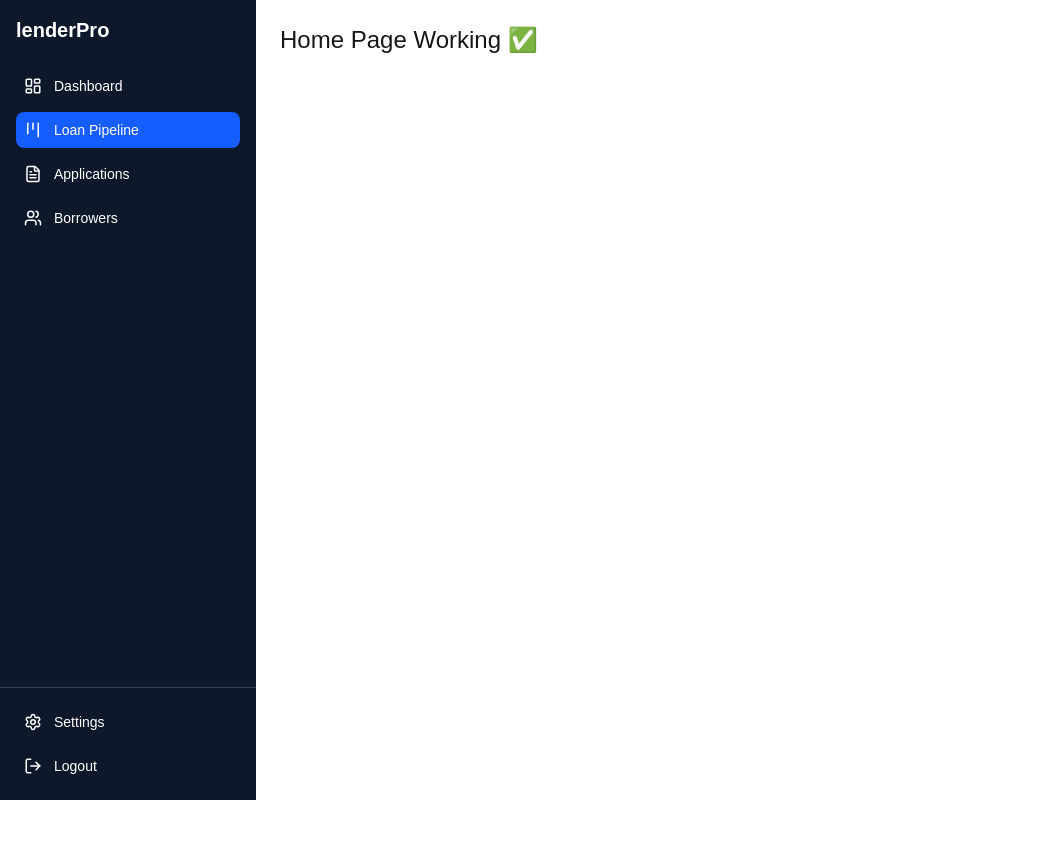
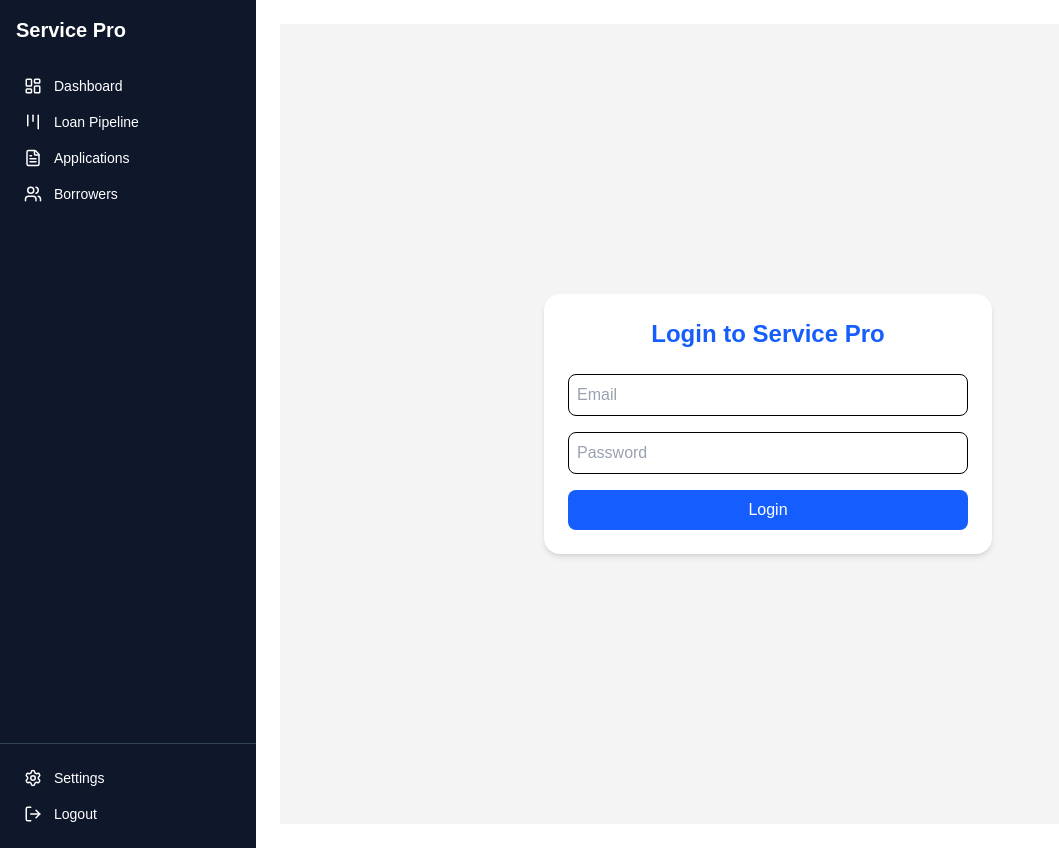
Before and after one commit to getmilan4/servicepro, a Next.js app: page / in a window 1280 px wide. Shown: the whole page, without its empty margins (0-1059 px from the left). Before the commit the page ends 800 px from the top, so only its background shows below. Built offline with nearby package versions, Linux system fonts and the light colour scheme.

Commit message:
create login UI before logic

```diff
--- /dev/null
+++ b/app/applications/page.tsx
@@ -0,0 +1,3 @@
+export default function Applications() {
+  return <h1 className="text-2xl font-bold">Applications</h1>;
+}
--- /dev/null
+++ b/app/borrowers/page.tsx
@@ -0,0 +1,3 @@
+export default function Borrowers() {
+  return <h1 className="text-2xl font-bold">Borrowers</h1>;
+}
--- /dev/null
+++ b/app/dashboard/page.tsx
@@ -0,0 +1,3 @@
+export default function Dashboard() {
+  return <h1 className="text-2xl font-bold">Dashboard</h1>;
+}
--- a/app/page.tsx
+++ b/app/page.tsx
@@ -1,5 +1,56 @@
-import Image from "next/image";
+"use client";
+
+import { useState } from "react";
+import { useRouter } from "next/navigation";
 
 export default function Home() {
-  return <h1 className="text-2xl">Home Page Working ✅</h1>;
+  const router = useRouter();
+
+  const [email, setEmail] = useState("");
+  const [password, setPassword] = useState("");
+
+  const handleLogin = () => {
+    // TEMP: fake login
+    if (email && password) {
+      router.push("/dashboard");
+    } else {
+      alert("Please enter email and password");
+    }
+  };
+
+  return (
+    <div className="flex items-center justify-center h-screen bg-zinc-100">
+      <div className="w-full max-w-md bg-white p-6 rounded-2xl shadow-md">
+        <h1 className="text-2xl font-semibold mb-6 text-center text-blue-600">
+          Login to Service Pro
+        </h1>
+
+        {/* Email */}
+        <input
+          type="email"
+          placeholder="Email"
+          className="w-full mb-4 p-2 border rounded-lg text-black placeholder:text-gray-400 focus:outline-none focus:ring-2 focus:ring-blue-500"
+          value={email}
+          onChange={(e) => setEmail(e.target.value)}
+        />
+
+        {/* Password */}
+        <input
+          type="password"
+          placeholder="Password"
+          className="w-full mb-4 p-2 border rounded-lg text-black placeholder:text-gray-400 focus:outline-none focus:ring-2 focus:ring-blue-500"
+          value={password}
+          onChange={(e) => setPassword(e.target.value)}
+        />
+
+        {/* Button */}
+        <button
+          onClick={handleLogin}
+          className="w-full bg-blue-600 text-white py-2 rounded-lg hover:bg-blue-700 transition"
+        >
+          Login
+        </button>
+      </div>
+    </div>
+  );
 }
--- /dev/null
+++ b/app/pipeline/page.tsx
@@ -0,0 +1,3 @@
+export default function Pipeline() {
+  return <h1 className="text-2xl font-bold">Loan Pipeline</h1>;
+}
--- a/components/Sidebar.tsx
+++ b/components/Sidebar.tsx
@@ -1,4 +1,7 @@
 "use client";
+
+import Link from "next/link";
+import { usePathname } from "next/navigation";
 
 import {
   LayoutDashboard,
@@ -10,26 +13,31 @@ import {
 } from "lucide-react";
 
 export default function Sidebar() {
+  const pathname = usePathname();
   return (
     <div className="w-64 bg-slate-900 text-white min-h-screen flex flex-col justify-between">
 
       {/* Top Section */}
       <div className="p-4">
-        <h1 className="text-xl font-bold mb-6">lenderPro</h1>
+        <h1 className="text-xl font-bold mb-6">Service Pro</h1>
 
         <nav className="space-y-2">
-          <MenuItem icon={<LayoutDashboard size={18} />} label="Dashboard" />
-          <MenuItem icon={<Kanban size={18} />} label="Loan Pipeline" active />
-          <MenuItem icon={<FileText size={18} />} label="Applications" />
-          <MenuItem icon={<Users size={18} />} label="Borrowers" />
+          <MenuItem icon={<LayoutDashboard size={18} />} label="Dashboard" href="/dashboard"
+          active={pathname.startsWith("/dashboard")} />
+          <MenuItem icon={<Kanban size={18} />} label="Loan Pipeline" href="/pipeline"
+          active={pathname.startsWith("/pipeline")} />
+          <MenuItem icon={<FileText size={18} />} label="Applications" href="/applications"
+          active={pathname.startsWith("/applications")} />
+          <MenuItem icon={<Users size={18} />} label="Borrowers" href="/borrowers"
+          active={pathname.startsWith("/borrowers")} />
         </nav>
       </div>
 
       {/* Bottom Section */}
       <div className="p-4 border-t border-slate-700">
         <nav className="space-y-2">
-          <MenuItem icon={<Settings size={18} />} label="Settings" />
-          <MenuItem icon={<LogOut size={18} />} label="Logout" />
+          <MenuItem icon={<Settings size={18} />} label="Settings" href="/settings" />
+          <MenuItem icon={<LogOut size={18} />} label="Logout" href="/logout" />
         </nav>
       </div>
     </div>
@@ -39,20 +47,22 @@ export default function Sidebar() {
 function MenuItem({
   icon,
   label,
-  active = false,
+  href,
+  active,
 }: {
   icon: React.ReactNode;
   label: string;
+  href: string;
   active?: boolean;
 }) {
   return (
-    <div
-      className={`flex items-center gap-3 p-2 rounded-lg cursor-pointer transition ${
-        active ? "bg-blue-600" : "hover:bg-slate-800"
-      }`}
-    >
-      {icon}
-      <span className="text-sm">{label}</span>
-    </div>
+    <Link href={href}>
+      <div className={`flex items-center gap-3 p-2 rounded-lg cursor-pointer transition
+      ${active ? "bg-blue-600" : "hover:bg-slate-800"
+        }`}>
+        {icon}
+        <span className="text-sm">{label}</span>
+      </div>
+    </Link>
   );
 }
```
